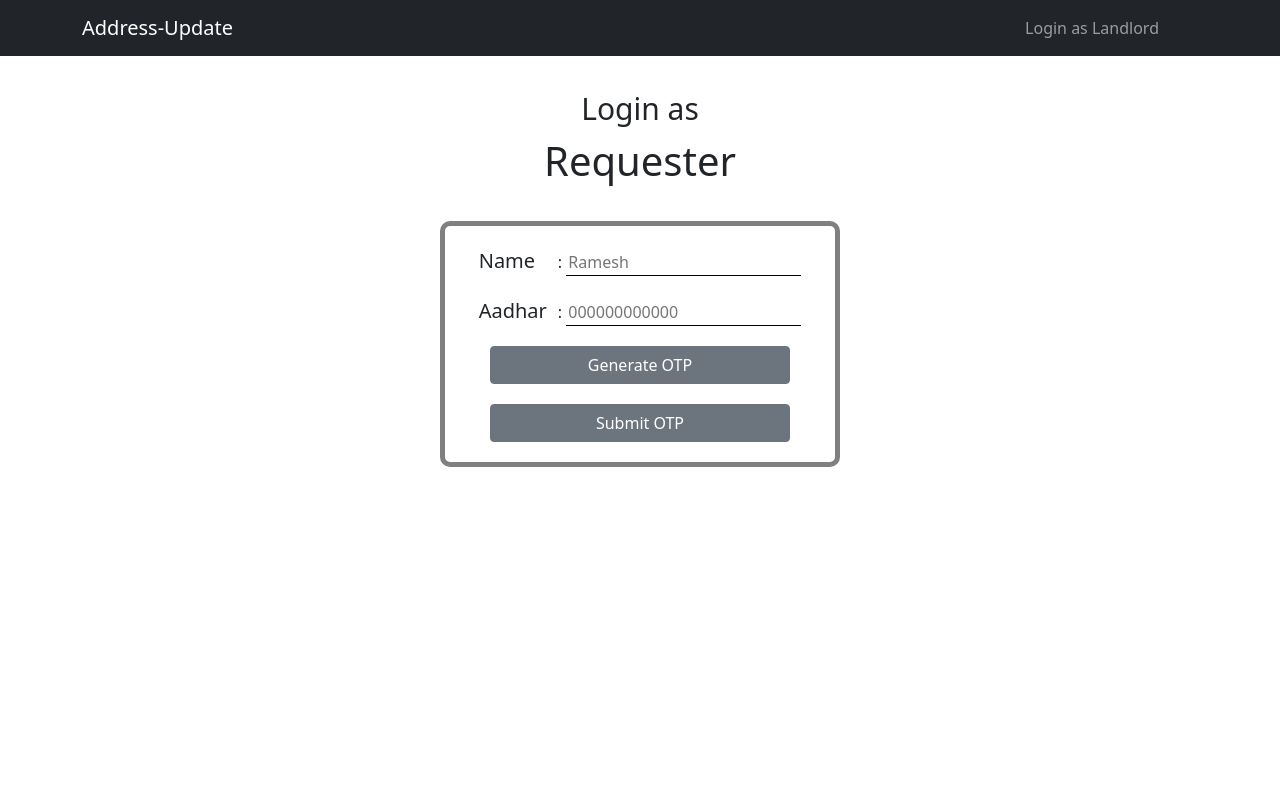
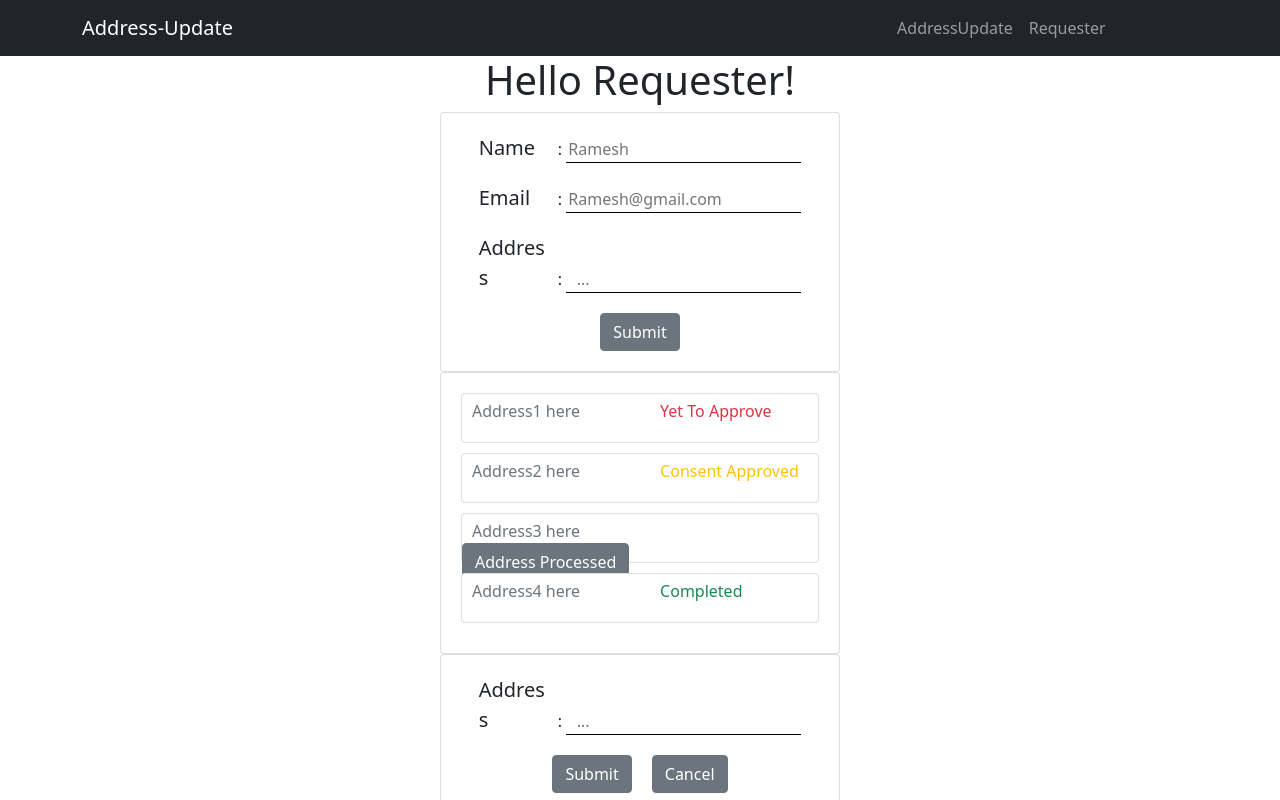
Before and after one commit to gaurikapoplai21/front-end-aadhar, a React (Create React App) app in the folder address-update/: page / in a window 1280 px wide. Shown: the top 800 px of the page. Built offline with nearby package versions, Linux system fonts and the light colour scheme.

Commit message:
requester components

```diff
--- a/address-update/src/App.js
+++ b/address-update/src/App.js
@@ -1,10 +1,14 @@
-import './App.css';
-import Login from './components/Login.js'
+import "./App.css";
+import Login from "./components/Login.js";
+import RequesterDashboard from "./components/RequesterDashboard.js";
+import LandlordDashboard from "./components/LandlordDashboard.js";
 
 function App() {
   return (
     <div className="App">
-    <Login />
+      {/* <Login /> */}
+      <RequesterDashboard />
+      {/* <LandlordDashboard /> */}
     </div>
   );
 }
--- a/address-update/src/components/Form.js
+++ b/address-update/src/components/Form.js
@@ -1,19 +1,16 @@
 import React, { Component } from "react";
 import Popup from "reactjs-popup";
 import "reactjs-popup/dist/index.css";
-import axios from 'axios';
-import Toast from './ToastCode'
+import axios from "axios";
+import Toast from "./ToastCode";
 
-
-export class Form extends Component
-{
-  constructor(props)
-  {
+export class Form extends Component {
+  constructor(props) {
     super(props);
     this.state = {
-        toast: ""
+      toast: "",
     };
-  };
+  }
   input = {
     display: "inline-block",
     border: "0px",
@@ -44,7 +41,7 @@ export class Form extends Component
       </form>
     );
   }
-   getOTP = () =>{
+  getOTP = () => {
     // axios POST request
     //generate txnID on the fly later
     //var ans = false;
@@ -64,8 +61,8 @@ export class Form extends Component
     const uid = document.getElementById("Aadhar").value;
     console.log(uid);
     const options = {
-       url: 'http://localhost:8080/requester/generateOtp/'+uid,
-       method: 'GET',
+      url: "http://localhost:8080/requester/generateOtp/" + uid,
+      method: "GET",
       headers: {
         //  'Content-Type': 'application/json;charset=UTF-8',
         //  'Access-Control-Allow-Origin': '*'
@@ -76,9 +73,8 @@ export class Form extends Component
       //  }
     };
 
-     axios(options)
-       .then(response =>
-      {
+    axios(options).then(
+      (response) => {
         // if(response.data.status === "Y" )
         // {
         //   this.setState({
@@ -93,28 +89,23 @@ export class Form extends Component
         // }
         console.log(response);
 
-        if(response.data === "OTP Generation Successful" )
-        {
+        if (response.data === "OTP Generation Successful") {
           this.setState({
-            toast: "true"
-          })
+            toast: "true",
+          });
+        } else {
+          this.setState({
+            toast: "false",
+          });
         }
-        else
-        {
-          this.setState({
-            toast: "false"
-          })
+      },
+      (error) => {
+        console.log(error);
       }
+    );
+    console.log(this.state.toast);
+  };
 
-
-      }, (error) =>
-      {
-
-         console.log(error);
-
-      });
-      console.log(this.state.toast)
-   }
   render() {
     const box = {
       margin: "auto",
@@ -148,6 +139,7 @@ export class Form extends Component
             <span style={topic}>Name</span> :{" "}
             <input
               style={this.input}
+              id="Name"
               placeholder="Ramesh"
               pattern="[\w\s]+"
               autoComplete="off"
@@ -166,27 +158,29 @@ export class Form extends Component
             />
           </div>
 
-          <div style={row}> {/*how not button, how 2 return statements*/}
-
+          <div style={row}>
+            {" "}
+            {/*how not button, how 2 return statements*/}
             <input
               className="btn btn-secondary"
               style={{ width: 300 }}
-
               value="Generate OTP"
-              onClick = {() =>{
-                this.getOTP()
-
-
-
+              onClick={() => {
+                this.getOTP();
               }}
             />
-
-
           </div>
         </form>
 
-        {(this.state.toast === "true") ? <Toast body="OTP sent successfully!" variant="Success"/> : null}
-        {(this.state.toast === "false") ? <Toast body="Please check your credentials and try again!" variant="Danger"/> : null}
+        {this.state.toast === "true" ? (
+          <Toast body="OTP sent successfully!" variant="Success" />
+        ) : null}
+        {this.state.toast === "false" ? (
+          <Toast
+            body="Please check your credentials and try again!"
+            variant="Danger"
+          />
+        ) : null}
         <div>
           <Popup
             trigger={
@@ -198,7 +192,6 @@ export class Form extends Component
           >
             {this.otp()}
           </Popup>
-
         </div>
       </div>
     );
--- a/address-update/src/components/Navbar.js
+++ b/address-update/src/components/Navbar.js
@@ -20,7 +20,6 @@ class LoginNavbar extends Component {
 
   render() {
     return (
-      <div>
       <Navbar collapseOnSelect expand="lg" bg="dark" variant="dark">
         <Container>
           <Navbar.Brand href="#home">Address-Update</Navbar.Brand>
@@ -37,9 +36,36 @@ class LoginNavbar extends Component {
           </Navbar.Collapse>
         </Container>
       </Navbar>
-      </div>
     );
   }
 }
 
-export { LoginNavbar };
+class GenericNavbar extends Component {
+  constructor(props) {
+    super(props);
+  }
+
+  render() {
+    const logintype = this.props.logintype;
+    return (
+      <Navbar collapseOnSelect expand="lg" bg="dark" variant="dark">
+        <Container>
+          <Navbar.Brand href="#home">Address-Update</Navbar.Brand>
+          <Navbar.Toggle aria-controls="responsive-navbar-nav" />
+          <Navbar.Collapse id="responsive-navbar-nav">
+            <Nav style={{ "margin-left": "50vw" }}>
+              {logintype === "Requester" ? (
+                <Nav.Link>AddressUpdate</Nav.Link>
+              ) : (
+                <div />
+              )}
+              <Nav.Link>{logintype}</Nav.Link>
+            </Nav>
+          </Navbar.Collapse>
+        </Container>
+      </Navbar>
+    );
+  }
+}
+
+export { LoginNavbar, GenericNavbar };
--- /dev/null
+++ b/address-update/src/components/Requester/AddressEditForm.js
@@ -0,0 +1,68 @@
+import React, { Component } from "react";
+
+class AddressEditForm extends Component {
+  EntryInputRow({ name, placeholder, pattern }) {
+    const topic = {
+      display: "inline-block",
+      width: 75,
+      textAlign: "left",
+      fontSize: "20px",
+    };
+
+    const row = {
+      paddingBottom: "20px",
+    };
+
+    const input = {
+      display: "inline-block",
+      border: "0px",
+      borderBottom: "1px solid black",
+      outline: "none",
+    };
+    return (
+      <div style={row}>
+        <span style={topic}>{name}</span> :{" "}
+        <input
+          style={input}
+          id={name}
+          placeholder={placeholder}
+          pattern={pattern}
+          autoComplete="off"
+          required
+        />
+      </div>
+    );
+  }
+
+  render() {
+    const box = {
+      margin: "auto",
+      width: "400px",
+      padding: "20px",
+    };
+
+    return (
+      <div className="card" style={box}>
+        <form autoComplete="off">
+          <this.EntryInputRow name="Address" placeholder="  ..." pattern=".+" />
+          <button
+            type="submit"
+            className="btn btn-secondary"
+            style={{ display: "inline-block" }}
+          >
+            Submit
+          </button>
+          <button
+            type="submit"
+            className="btn btn-secondary"
+            style={{ display: "inline-block", marginLeft: 20 }}
+          >
+            Cancel
+          </button>
+        </form>
+      </div>
+    );
+  }
+}
+
+export default AddressEditForm;
--- /dev/null
+++ b/address-update/src/components/Requester/AddressEntryForm.js
@@ -0,0 +1,67 @@
+import React, { Component } from "react";
+
+class AddressEntryForm extends Component {
+  EntryInputRow({ name, placeholder, pattern }) {
+    const topic = {
+      display: "inline-block",
+      width: 75,
+      textAlign: "left",
+      fontSize: "20px",
+    };
+
+    const row = {
+      paddingBottom: "20px",
+    };
+
+    const input = {
+      display: "inline-block",
+      border: "0px",
+      borderBottom: "1px solid black",
+      outline: "none",
+    };
+    return (
+      <div style={row}>
+        <span style={topic}>{name}</span> :{" "}
+        <input
+          style={input}
+          id={name}
+          placeholder={placeholder}
+          pattern={pattern}
+          autoComplete="off"
+          required
+        />
+      </div>
+    );
+  }
+
+  render() {
+    const box = {
+      margin: "auto",
+      width: "400px",
+      padding: "20px",
+    };
+
+    return (
+      <div className="card" style={box}>
+        <form autoComplete="off">
+          <this.EntryInputRow
+            name="Name"
+            placeholder="Ramesh"
+            pattern="[\w\s]+"
+          />
+          <this.EntryInputRow
+            name="Email"
+            placeholder="Ramesh@gmail.com"
+            pattern=""
+          />
+          <this.EntryInputRow name="Address" placeholder="  ..." pattern=".+" />
+          <button type="submit" className="btn btn-secondary">
+            Submit
+          </button>
+        </form>
+      </div>
+    );
+  }
+}
+
+export default AddressEntryForm;
--- /dev/null
+++ b/address-update/src/components/Requester/AddressVerification.js
@@ -0,0 +1,38 @@
+import React, { Component } from "react";
+
+class AddressVerification extends Component {
+  render() {
+    const box = {
+      margin: "auto",
+      width: "400px",
+      padding: "20px",
+    };
+
+    return (
+      <div className="card" style={box}>
+        <form autoComplete="off">
+          <div style={{ fontSize: 20, marginBottom: 10 }}>Address</div>
+          <div className="text-secondary" style={{ marginBottom: 10 }}>
+            Address here ...
+          </div>
+          <button
+            type="submit"
+            className="btn btn-secondary"
+            style={{ display: "inline-block" }}
+          >
+            Edit
+          </button>
+          <button
+            type="submit"
+            className="btn btn-secondary"
+            style={{ display: "inline-block", marginLeft: 20 }}
+          >
+            Geographic verification
+          </button>
+        </form>
+      </div>
+    );
+  }
+}
+
+export default AddressVerification;
--- /dev/null
+++ b/address-update/src/components/Requester/StatusFeed.js
@@ -0,0 +1,65 @@
+import React, { Component } from "react";
+
+class StatusFeed extends Component {
+  feed({ status, address }) {
+    const row = {
+      display: "block",
+      textAlign: "left",
+      marginBottom: 10,
+      height: 50,
+      paddingTop: 5,
+    };
+    return (
+      <div className="card" style={row}>
+        <div
+          className="text-secondary"
+          style={{ display: "inline-block", marginLeft: 10 }}
+        >
+          {address}
+        </div>
+        <div style={{ display: "inline-block", width: 80 }} />
+
+        {status === 0 ? (
+          <div className="text-danger" style={{ display: "inline-block" }}>
+            Yet To Approve
+          </div>
+        ) : status === 1 ? (
+          <div className="text-warning" style={{ display: "inline-block" }}>
+            Consent Approved
+          </div>
+        ) : status === 2 ? (
+          <button
+            className="btn btn-secondary"
+            style={{ display: "inline-block" }}
+          >
+            Address Processed
+          </button>
+        ) : status === 3 ? (
+          <div className="text-success" style={{ display: "inline-block" }}>
+            Completed
+          </div>
+        ) : undefined}
+      </div>
+    );
+  }
+
+  render() {
+    const box = {
+      margin: "auto",
+      width: "400px",
+      padding: "20px",
+    };
+    return (
+      <div className="card" style={box}>
+        <ul style={{ margin: 0, padding: 0 }}>
+          <this.feed status={0} address={"Address1 here"} />
+          <this.feed status={1} address={"Address2 here"} />
+          <this.feed status={2} address={"Address3 here"} />
+          <this.feed status={3} address={"Address4 here"} />
+        </ul>
+      </div>
+    );
+  }
+}
+
+export default StatusFeed;
--- a/address-update/src/components/RequesterDashboard.js
+++ b/address-update/src/components/RequesterDashboard.js
@@ -1,13 +1,23 @@
-import React, { Component } from 'react'
+import React, { Component } from "react";
+import { GenericNavbar } from "./Navbar.js";
+import AddressEntryForm from "./Requester/AddressEntryForm.js";
+import StatusFeed from "./Requester/StatusFeed.js";
+import AddressEditForm from "./Requester/AddressEditForm.js";
+import AddressVerification from "./Requester/AddressVerification.js";
 
 export class RequesterDashboard extends Component {
   render() {
     return (
       <div>
+        <GenericNavbar logintype="Requester" />
         <h1>Hello Requester!</h1>
+        <AddressEntryForm />
+        <StatusFeed />
+        <AddressEditForm />
+        <AddressVerification />
       </div>
-        )
+    );
   }
 }
 
-export default RequesterDashboard
+export default RequesterDashboard;
```
Also changed, not shown: address-update/src/components/LandlordDashboard.js (+5 -3 lines). Lines whose indentation alone changed are shown as unchanged.
